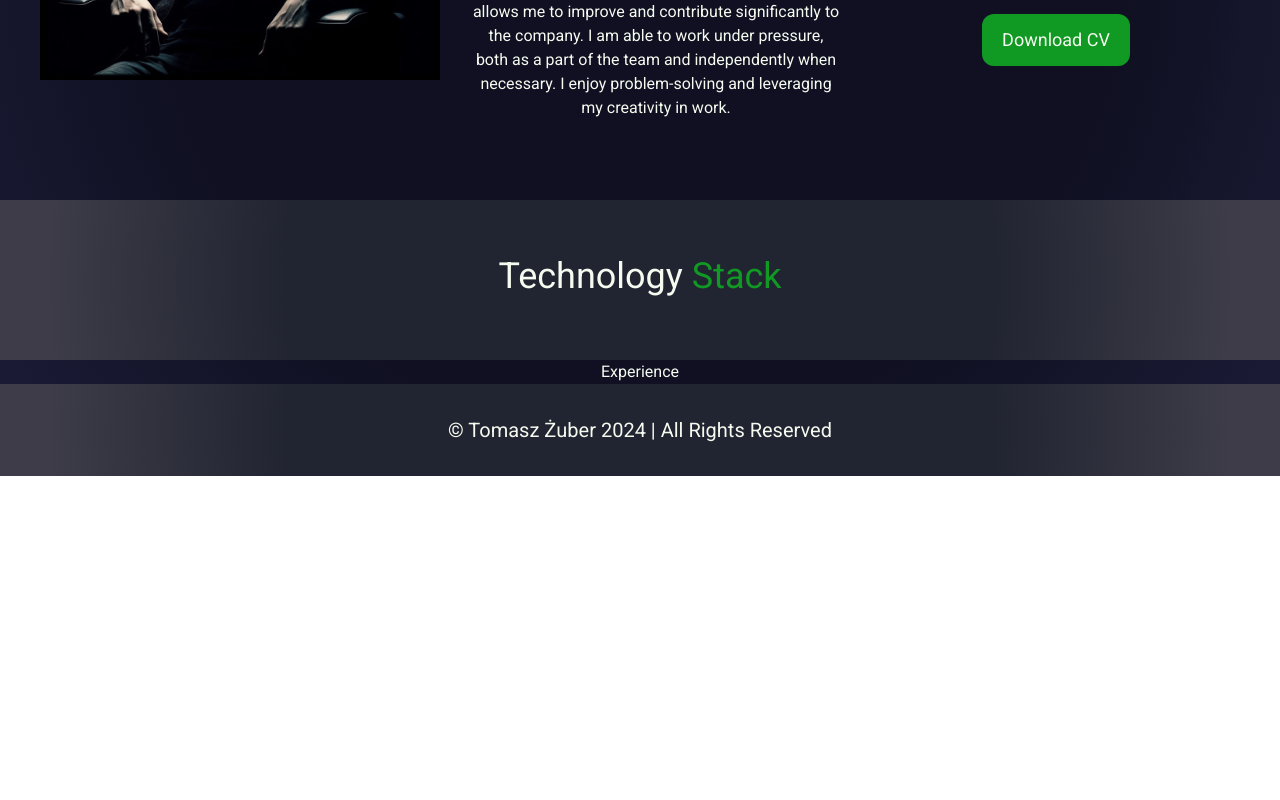
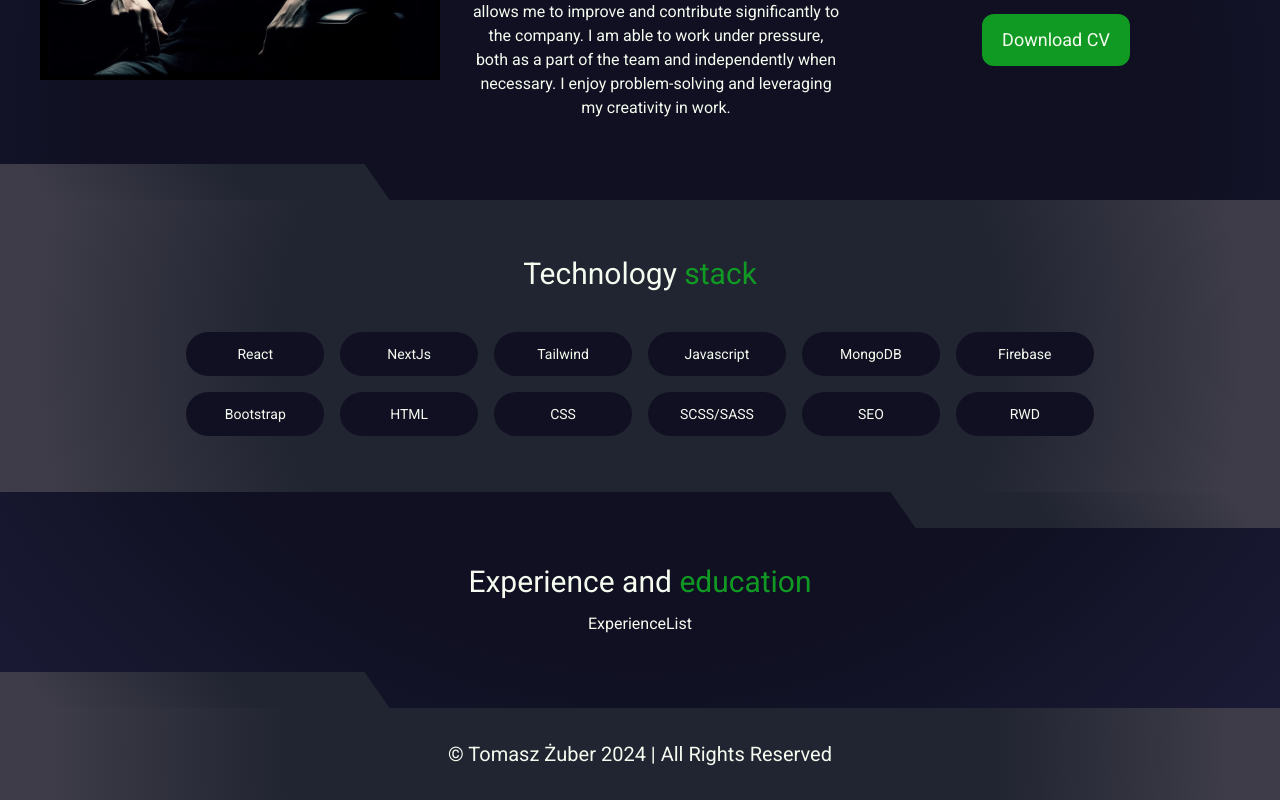
Before and after one commit to tomaszz95/mainsite, a Next.js app: page /about in a window 1280 px wide. Shown: the part 576-1376 px from the top of the page. Before the commit the page ends 1052 px from the top, so only its background shows below. Built offline with nearby package versions, Linux system fonts and the light colour scheme.

Commit message:
work on frontend tech icons

```diff
--- a/src/app/about/page.tsx
+++ b/src/app/about/page.tsx
@@ -1,6 +1,6 @@
 import PersonalInfoSection from '../../components/aboutMeViews/PersonalInfoSection'
 import ExperienceSection from '../../components/aboutMeViews/ExperienceSection'
-import AboutMeStack from '../../components/aboutMeStack/AboutMeStack'
+import AboutMeStackSection from '../../components/aboutMeViews/AboutMeStackSection'
 
 import type { Metadata } from 'next'
 
@@ -14,7 +14,7 @@ const AboutPage = () => {
 	return (
 		<>
 			<PersonalInfoSection />
-			<AboutMeStack />
+			<AboutMeStackSection />
 			<ExperienceSection />
 		</>
 	)
--- /dev/null
+++ b/src/components/aboutMeExperience/ExperienceList.tsx
@@ -0,0 +1,5 @@
+const ExperienceList = () => {
+  return <div>ExperienceList</div>
+}
+
+export default ExperienceList
--- a/src/components/aboutMeStack/AboutMeStack.tsx
+++ /dev/null
@@ -1,15 +0,0 @@
-import CenteredSection from '../layout/CenteredSection'
-
-const AboutMeStack = () => {
-	return (
-		<div className='w-full evenSection flex justify-center'>
-			<CenteredSection classes='flex flex-col justify-center items-center  max-w-[1200px]'>
-				<h2 className='text-4xl mb-8 lg:mb-2'>
-					Technology <span className='text-hightlight'>Stack</span>
-				</h2>
-			</CenteredSection>
-		</div>
-	)
-}
-
-export default AboutMeStack
--- /dev/null
+++ b/src/components/aboutMeStack/StackList.tsx
@@ -0,0 +1,15 @@
+import { techStack } from '../../constans/aboutmeStack'
+
+const StackList = () => {
+	return (
+		<ul className='mt-4 lg:mt-8 grid grid-cols-2 md:grid-cols-3 lg:grid-cols-4 xl:grid-cols-6 items-center text-center gap-4'>
+			{techStack.map(item => (
+				<li key={item} className=' bg-primary py-3 px-8 text-sm rounded-3xl min-w-[130px]'>
+					{item}
+				</li>
+			))}
+		</ul>
+	)
+}
+
+export default StackList
--- /dev/null
+++ b/src/components/aboutMeViews/AboutMeStackSection.tsx
@@ -0,0 +1,17 @@
+import CenteredSection from '../layout/CenteredSection'
+import StackList from '../aboutMeStack/StackList'
+
+const AboutMeStackSection = () => {
+	return (
+		<div className='w-full evenSection flex justify-center'>
+			<CenteredSection classes='flex flex-col justify-center items-center max-w-[1200px]'>
+				<h2 className='text-3xl mb-8 lg:mb-2 text-center'>
+					Technology <span className='text-hightlight'>stack</span>
+				</h2>
+				<StackList />
+			</CenteredSection>
+		</div>
+	)
+}
+
+export default AboutMeStackSection
--- a/src/components/aboutMeViews/ExperienceSection.tsx
+++ b/src/components/aboutMeViews/ExperienceSection.tsx
@@ -1,5 +1,20 @@
+import ExperienceList from '../aboutMeExperience/ExperienceList'
+import CenteredSection from '../layout/CenteredSection'
+import SectionBlock from '../UI/SectionBlock'
+
 const ExperienceSection = () => {
-	return <div>Experience</div>
+	return (
+		<div className='w-full relative flex justify-center overflow-x-hidden'>
+			<SectionBlock direction='right' />
+			<CenteredSection classes='flex flex-col items-center mx-auto max-w-[1380px] xl:py-10'>
+				<h2 className='text-3xl mb-3'>
+					Experience and <span className='text-hightlight'>education</span>
+				</h2>
+				<ExperienceList />
+			</CenteredSection>
+			<SectionBlock direction='left' />
+		</div>
+	)
 }
 
 export default ExperienceSection
--- a/src/components/aboutMeViews/PersonalInfoSection.tsx
+++ b/src/components/aboutMeViews/PersonalInfoSection.tsx
@@ -1,14 +1,18 @@
 import AboutMeDetails from '../aboutMeDetails/AboutMeDetails'
 import CenteredSection from '../layout/CenteredSection'
+import SectionBlock from '../UI/SectionBlock'
 
 const PersonalInfoSection = () => {
 	return (
+		<div className='w-full relative flex justify-center overflow-x-hidden'>
 			<CenteredSection classes='max-w-[1380px] flex flex-col items-center justify-center xl:mb-10'>
 				<h1 className='text-4xl mb-8 text-center lg:mb-2'>
 					About <span className='text-hightlight'>Myself</span>
 				</h1>
 				<AboutMeDetails />
 			</CenteredSection>
+			<SectionBlock direction='left' />
+		</div>
 	)
 }
 
--- /dev/null
+++ b/src/constans/aboutmeStack.ts
@@ -0,0 +1,14 @@
+export const techStack = [
+	'React',
+	'NextJs',
+	'Tailwind',
+	'Javascript',
+	'MongoDB',
+	'Firebase',
+	'Bootstrap',
+	'HTML',
+	'CSS',
+	'SCSS/SASS',
+	'SEO',
+	'RWD',
+]
```
Lines whose indentation alone changed are shown as unchanged.
